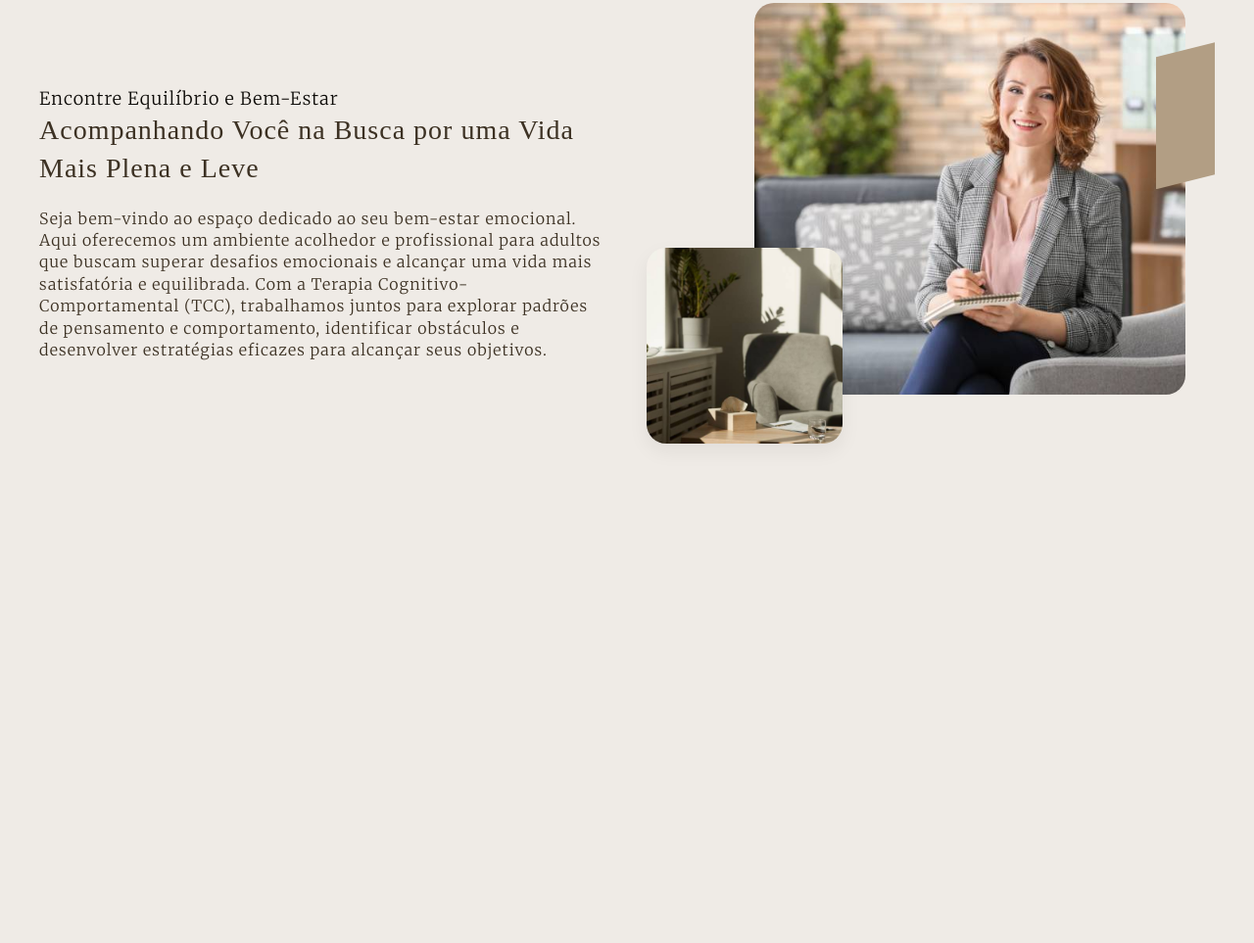
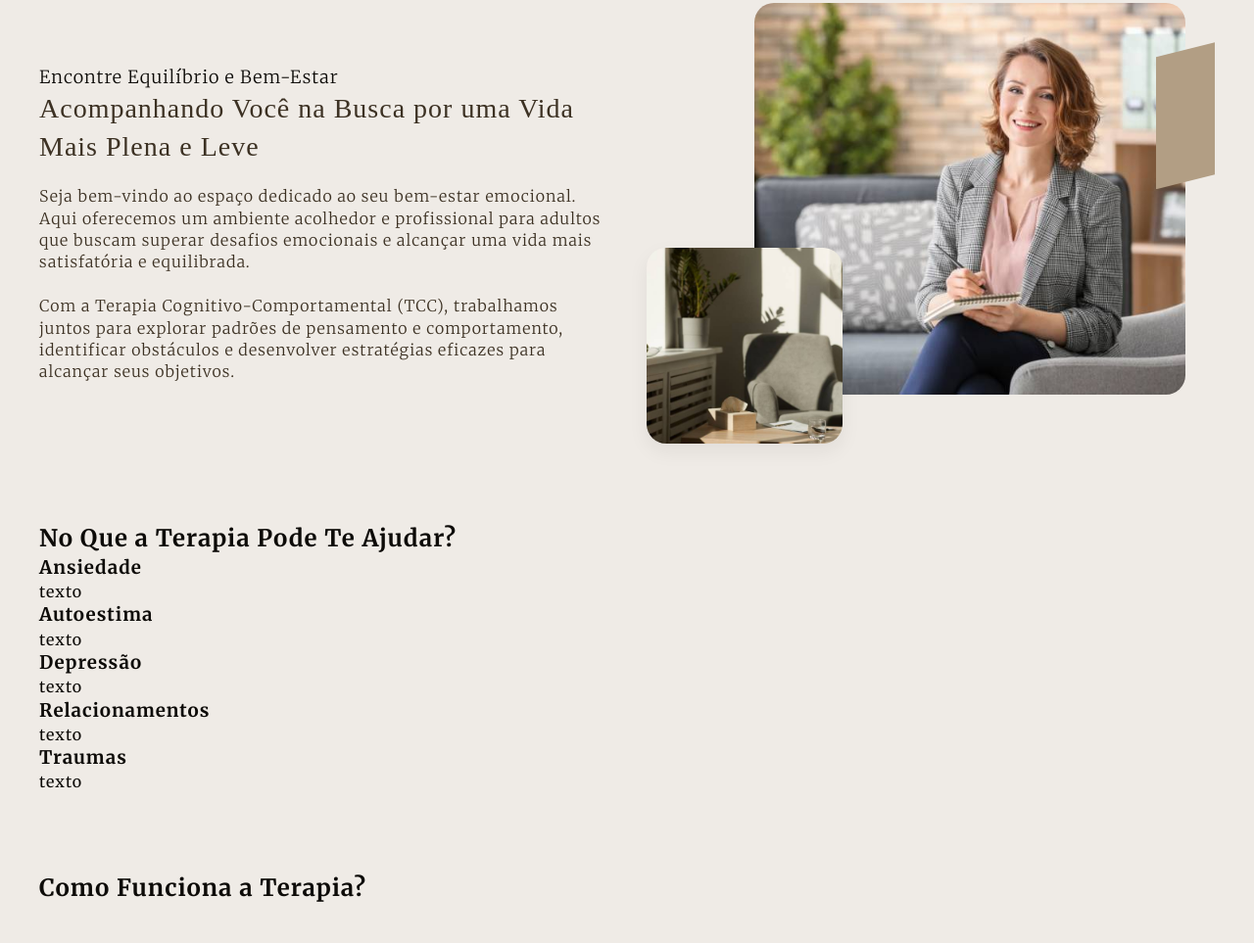
Before and after one commit to Dithan/benunespsi, a plain HTML site: page index.html in a window 1280 px wide. Shown: the part 277-1240 px from the top of the page at 98% size. Before the commit the page ends 800 px from the top, so only its background shows below. Drawn offline with Linux system fonts and the light colour scheme; a web font is replaced by a local one.

Commit message:
FEAT: Decidindo seções

```diff
--- a/index.html
+++ b/index.html
@@ -28,7 +28,7 @@
       <nav class="nav-header">
         <ul>
           <li><a href="#inicio">Inicio</a></li>
-          <li><a href="#abordagem">Minha Abordagem</a></li>
+          <li><a href="#terapia">Sobre a Terapia</a></li>
           <li><a href="#abordagem">Sobre Mim</a></li>
           <li><a href="#abordagem">Agendar Consulta</a></li>
         </ul>
@@ -45,25 +45,61 @@
 
           <p class="texto">Seja bem-vindo ao espaço dedicado ao seu bem-estar emocional. Aqui oferecemos um ambiente
             acolhedor e profissional para adultos que buscam superar desafios emocionais e alcançar uma vida mais
-            satisfatória e equilibrada. Com a Terapia Cognitivo-Comportamental (TCC), trabalhamos juntos para explorar
-            padrões de pensamento e comportamento, identificar obstáculos e desenvolver estratégias eficazes para
-            alcançar
-            seus objetivos.</p>
+            satisfatória e equilibrada. <br><br>Com a Terapia Cognitivo-Comportamental (TCC), trabalhamos juntos para
+            explorar padrões de pensamento e comportamento, identificar obstáculos e desenvolver estratégias eficazes
+            para alcançar seus objetivos.</p>
         </div>
 
         <div class="intro-imgs">
           <picture class="intro-img1">
-            <img src="./media/img1.jpg" alt="">
+            <img src="./media/img1.jpg" alt="Psicóloga Beatriz Nunes">
           </picture>
 
           <picture class="intro-img2">
-            <img src="./media/img2.jpg" alt="">
+            <img src="./media/img2.jpg" alt="Clínica">
           </picture>
         </div>
       </div>
     </div>
   </main>
 
+  <section class="para-quem section">
+    <div class="container">
+      <h2>No Que a Terapia Pode Te Ajudar?</h2>
+
+      <ul>
+        <li>
+          <h3>Ansiedade</h3>
+          <p>texto</p>
+        </li>
+        <li>
+          <h3>Autoestima</h3>
+          <p>texto</p>
+        </li>
+        <li>
+          <h3>Depressão</h3>
+          <p>texto</p>
+        </li>
+        <li>
+          <h3>Relacionamentos</h3>
+          <p>texto</p>
+        </li>
+        <li>
+          <h3>Traumas</h3>
+          <p>texto</p>
+        </li>
+      </ul>
+
+    </div>
+  </section>
+
+  <section class="terapia section" id="terapia">
+    <div class="container">
+      <h2>Como Funciona a Terapia?</h2>
+      <p></p>
+    </div>
+  </section>
+
 </body>
 
 </html>
```
